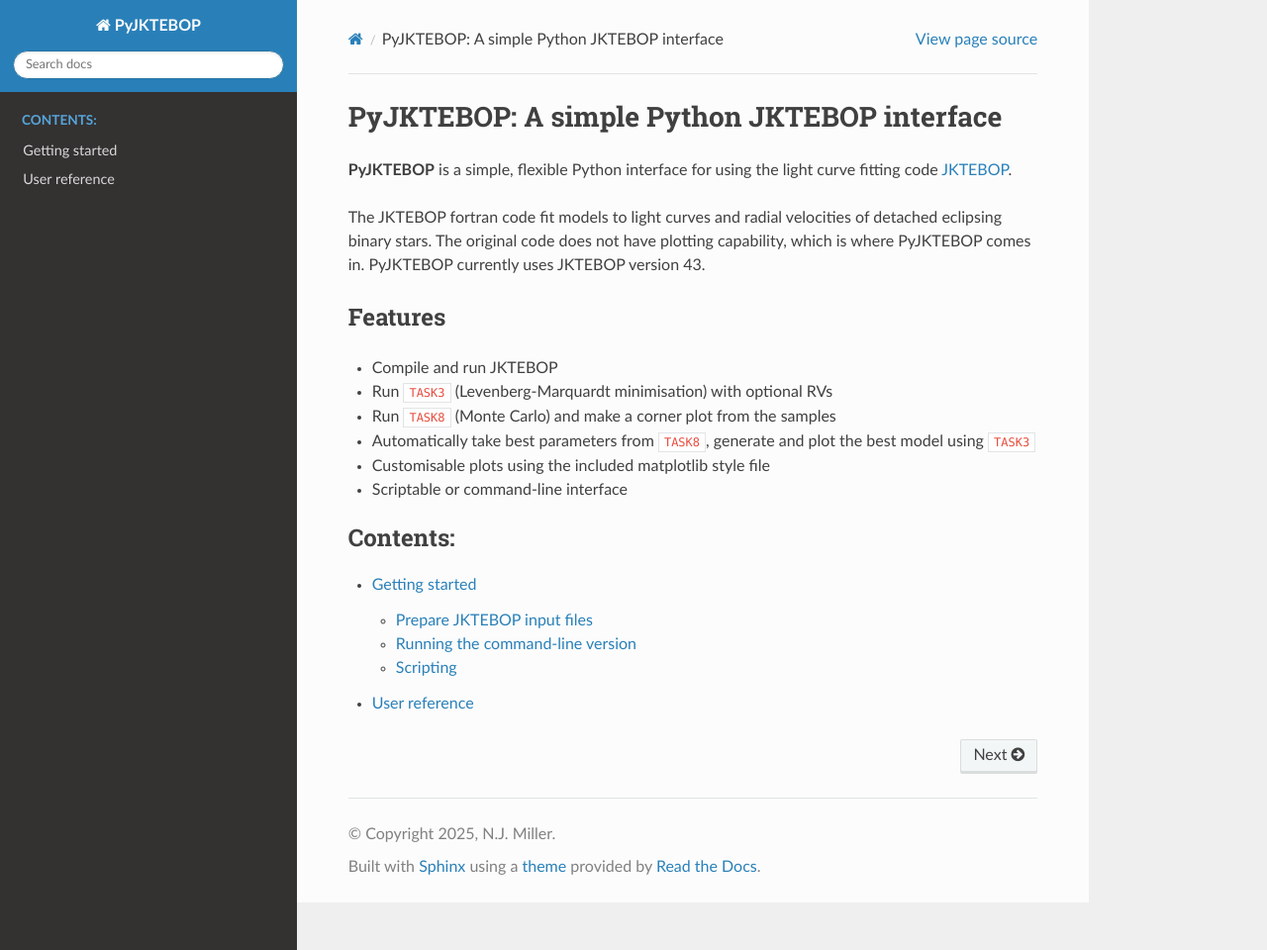
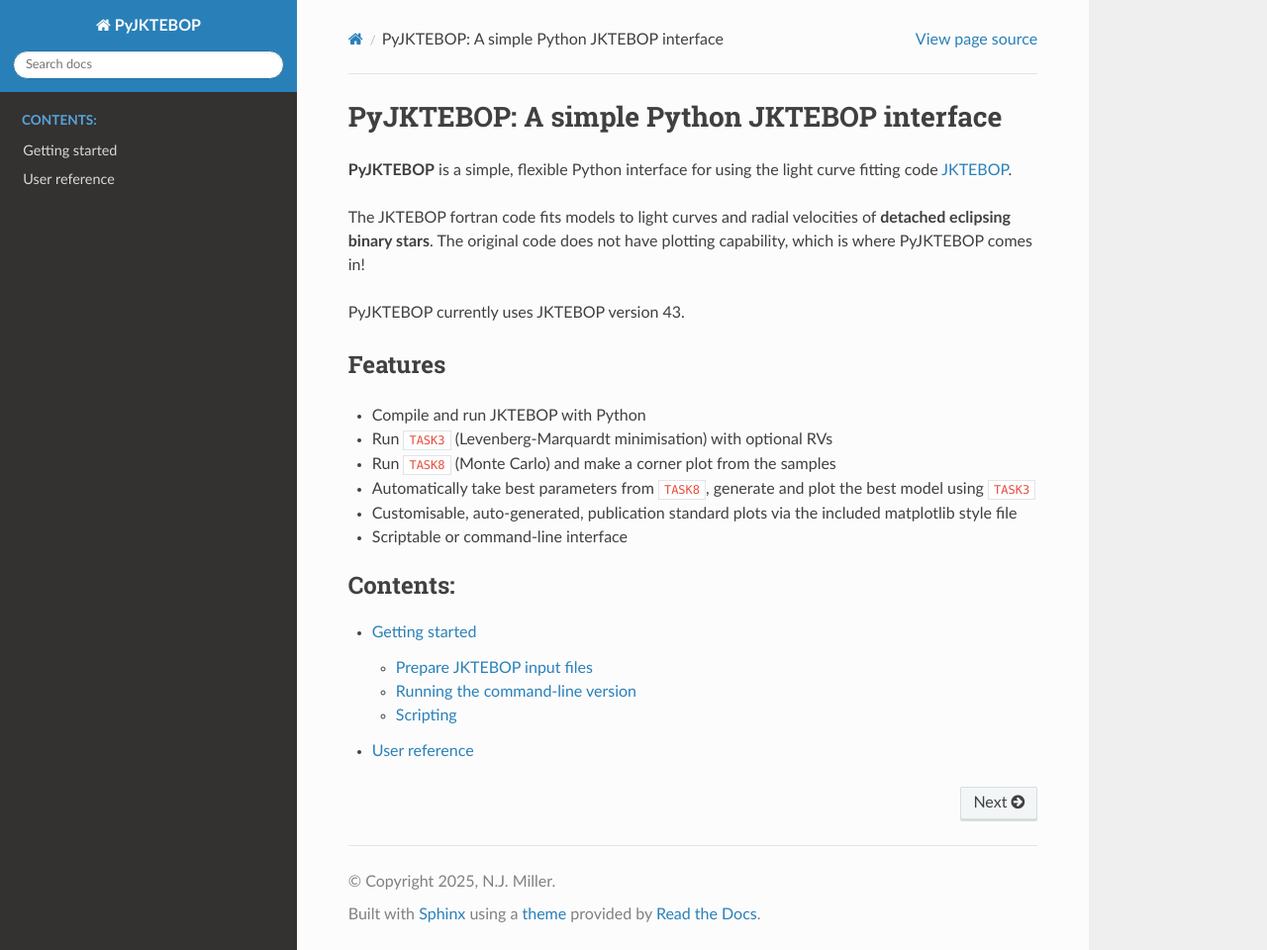
Before and after one commit to nmiller95/pyjktebop, a Sphinx documentation site: the page built from docs/source/index.rst, in a window 1280 px wide and 960 px high. Shown: the whole window at 99% size. Built offline with Sphinx 7.4.7 and the Read the Docs theme 3.1.0, drawn with Linux system fonts in a browser that asks for light colours.

Commit message:
index/readme update

```diff
--- a/docs/source/index.rst
+++ b/docs/source/index.rst
@@ -5,17 +5,18 @@ PyJKTEBOP: A simple Python JKTEBOP interface
 **PyJKTEBOP** is a simple, flexible Python interface for using the light curve fitting code
 `JKTEBOP <https://www.astro.keele.ac.uk/jkt/codes/jktebop.html>`__.
 
-The JKTEBOP fortran code fit models to light curves and radial velocities of detached eclipsing binary stars.
-The original code does not have plotting capability, which is where PyJKTEBOP comes in.
+The JKTEBOP fortran code fits models to light curves and radial velocities of **detached eclipsing binary stars**.
+The original code does not have plotting capability, which is where PyJKTEBOP comes in!
+
 PyJKTEBOP currently uses JKTEBOP version 43.
 
 Features
 ========
-- Compile and run JKTEBOP
+- Compile and run JKTEBOP with Python
 - Run ``TASK3`` (Levenberg-Marquardt minimisation) with optional RVs
 - Run ``TASK8`` (Monte Carlo) and make a corner plot from the samples
 - Automatically take best parameters from ``TASK8``, generate and plot the best model using ``TASK3``
-- Customisable plots using the included matplotlib style file
+- Customisable, auto-generated, publication standard plots via the included matplotlib style file
 - Scriptable or command-line interface
 
 .. toctree::
```
Also changed, not shown: README.md (+15 -25 lines).
